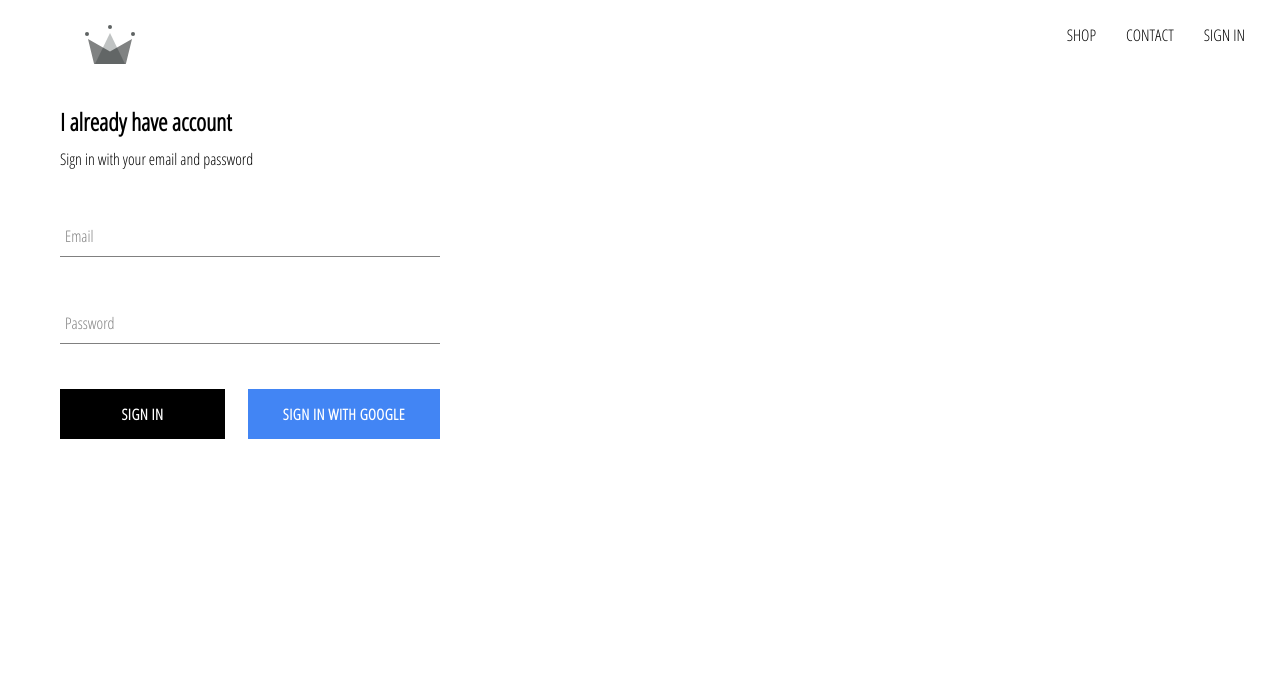
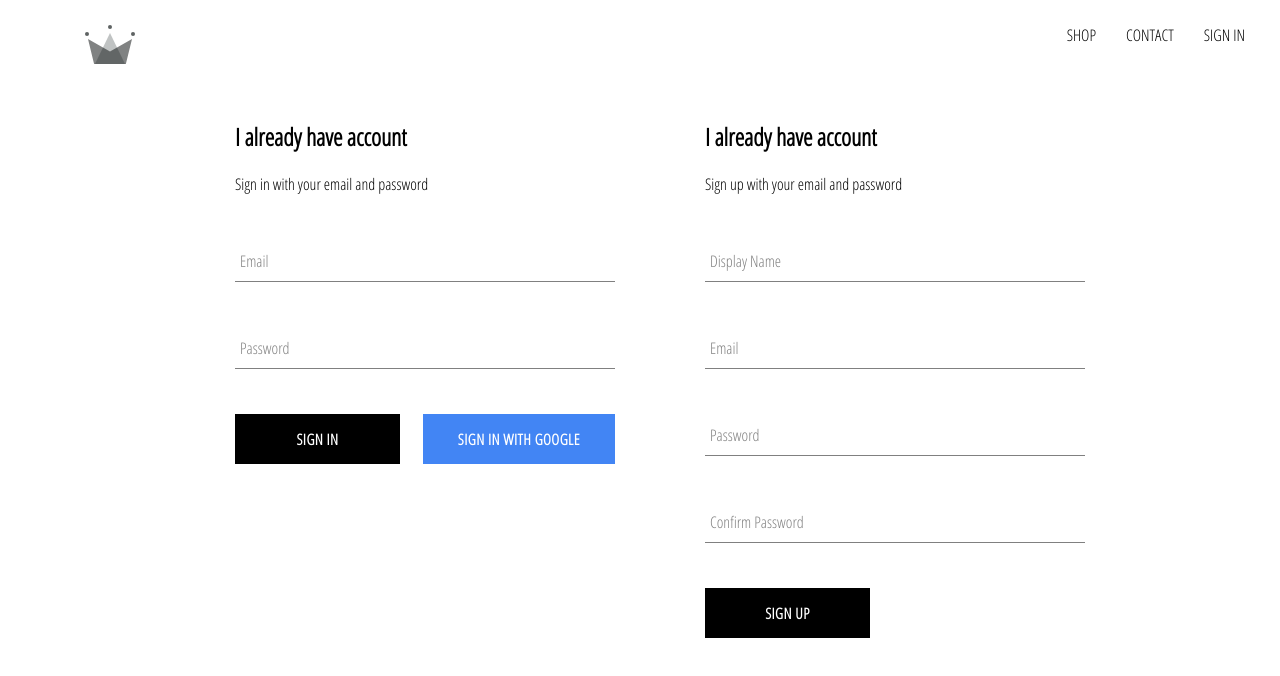
Before and after one commit to chawin000/crown-clothing, a React (Create React App) app: page /auth in a window 1280 px wide. Shown: the top 676 px of the page. Built offline with nearby package versions, Linux system fonts and the light colour scheme; no server answers.

Commit message:
Complete SignUp with email and password and save in firestore database

```diff
--- a/src/App.js
+++ b/src/App.js
@@ -6,7 +6,7 @@
 import Homepage from './pages/homepage/homepage.component';
 import Header from "./components/header/header.component";
 import AuthorizationPage from "./pages/authorize/authorization.component";
-import {auth} from "./firebase/firebase.utils";
+import {auth, createUserProfileDocument} from "./firebase/firebase.utils";
 
 
 class App extends Component {
@@ -20,9 +20,25 @@
     }
 
     componentDidMount() {
-        this.unsubscribeFromAuth = auth.onAuthStateChanged((user) => {
-            this.setState({currentUser: user})
-            console.log(user);
+        this.unsubscribeFromAuth = auth.onAuthStateChanged(async (userAuth) => {
+            if (userAuth) {
+                const userRef = await createUserProfileDocument(userAuth);
+                userRef.onSnapshot(snapshot => {
+                    // console.log(snapshot.data());
+                    this.setState({
+                        currentUser: {
+                            id: snapshot.id,
+                            ...snapshot.data()
+                        }
+                    },()=>console.log(this.state))
+                });
+            } else {
+                this.setState({
+                    currentUser: userAuth
+                })
+            }
+            // createUserProfileDocument(userAuth)
+            // console.log(user);
         })
     }
 
--- a/src/components/sign-in/sign-in.component.jsx
+++ b/src/components/sign-in/sign-in.component.jsx
@@ -29,7 +29,7 @@
                 <h2 className='title'>I already have account</h2>
                 <span>Sign in with your email and password</span>
 
-                <form onSubmit={this.handleSubmit} autoComplete={'off'}>
+                <form title='sign-in-form' onSubmit={this.handleSubmit} autoComplete={'off'}>
                     <FormInput
                         label="Email"
                         name="email"
--- a/src/components/sign-in/sign-in.styles.scss
+++ b/src/components/sign-in/sign-in.styles.scss
@@ -3,7 +3,7 @@
   display: flex;
   flex-direction: column;
 
-  .title{
+  &.title{
     margin : 10px 0;
   }
 
--- /dev/null
+++ b/src/components/sign-up/sign-up.component.jsx
@@ -0,0 +1,94 @@
+import React, {Component} from 'react';
+import FormInput from "../forn-input/form-input.component";
+import CustomButton from "../custom-button/custom-button.component";
+import './sign-up.styles.scss'
+import {auth, createUserProfileDocument} from "../../firebase/firebase.utils";
+
+
+class SignUp extends Component {
+    constructor() {
+        super();
+        this.state = {
+            displayName: '',
+            email: '',
+            password: '',
+            confirmPassword: '',
+        }
+    }
+
+    handleSubmit = async e => {
+        e.preventDefault();
+        const {displayName, email, password, confirmPassword} = this.state;
+
+        if (password !== confirmPassword) {
+            alert("Passwords don't match")
+            return;
+        }
+
+        try {
+            const {user} =  await auth.createUserWithEmailAndPassword(email, password);
+            await createUserProfileDocument(user, {displayName});
+            this.setState({
+                displayName: '',
+                email: '',
+                password: '',
+                confirmPassword: '',
+            })
+        } catch (e) {
+
+        }
+    }
+
+    handleChange =  e => {
+        const {value, name} = e.target;
+        this.setState({[name]: value});
+    }
+
+
+    render() {
+        // const {displayName, email, password, confirmPassword} = this.state;
+        return (
+            <div className='sign-up'>
+                <h2 className='title'>I already have account</h2>
+                <span>Sign up with your email and password</span>
+
+                <form title='sign-up-form' onSubmit={this.handleSubmit} autoComplete={'off'}>
+                    <FormInput
+                        label="Display Name"
+                        name="displayName"
+                        type="text"
+                        value={this.state.displayName}
+                        handleChange={this.handleChange}
+                        required/>
+                    <FormInput
+                        label="Email"
+                        name="email"
+                        type="email"
+                        value={this.state.email}
+                        handleChange={this.handleChange}
+                        required/>
+                    <FormInput
+                        label="Password"
+                        name="password"
+                        type="password"
+                        value={this.state.password}
+                        handleChange={this.handleChange}
+                        required/>
+                    <FormInput
+                        label="Confirm Password"
+                        name="confirmPassword"
+                        type="password"
+                        value={this.state.confirmPassword}
+                        handleChange={this.handleChange}
+                        required/>
+                    <div className="buttons">
+                        <CustomButton type='Submit'>Sign Up</CustomButton>
+                    </div>
+                </form>
+            </div>
+        );
+    }
+}
+
+
+export default SignUp;
--- /dev/null
+++ b/src/components/sign-up/sign-up.styles.scss
@@ -0,0 +1,9 @@
+.sign-up {
+  display: flex;
+  flex-direction: column;
+  width: 380px;
+
+  &.title {
+    margin: 10px 0;
+  }
+}
--- a/src/firebase/firebase.utils.js
+++ b/src/firebase/firebase.utils.js
@@ -14,6 +14,29 @@
     measurementId: "G-TN6GMVCV4Y"
 }
 
+export const createUserProfileDocument = async (userAuth, additionalData) => {
+    if (!userAuth) return;
+    const userRef = firestore.doc(`users/${userAuth.uid}`);
+    const snapShot = await userRef.get();
+
+    if (!snapShot.exists) {
+        const {displayName, email} = userAuth;
+        const createdAt = new Date();
+
+        try {
+            await userRef.set({
+                displayName,
+                email,
+                createdAt,
+                ...additionalData
+            })
+        } catch (e) {
+            console.log('error createing user', e.message);
+        }
+    }
+    return userRef;
+
+}
 firebase.initializeApp(config);
 
 export const auth = firebase.auth();
--- a/src/pages/authorize/authorization.component.jsx
+++ b/src/pages/authorize/authorization.component.jsx
@@ -1,12 +1,15 @@
 import React from 'react';
 import './authorization.styles.scss'
 import SignIn from "../../components/sign-in/sign-in.component";
+import SignUp from "../../components/sign-up/sign-up.component";
 
 
 const AuthorizationPage = props => {
     return (
         <div className='sign-in-and-sign-up'>
-            <SignIn />
+            <SignIn/>
+            <SignUp/>
+
         </div>
     );
 };
--- a/src/pages/authorize/authorization.styles.scss
+++ b/src/pages/authorize/authorization.styles.scss
@@ -0,0 +1,7 @@
+.sign-in-and-sign-up{
+  width: 850px;
+  display: flex;
+  justify-content: space-between;
+  margin: 30px auto;
+
+}
```
